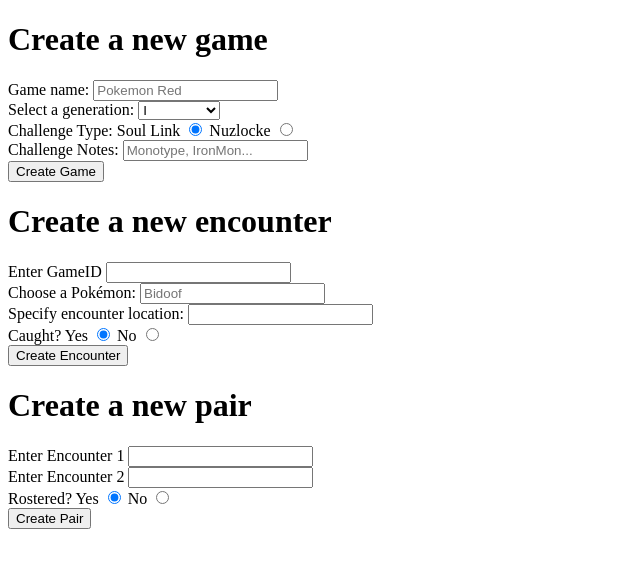
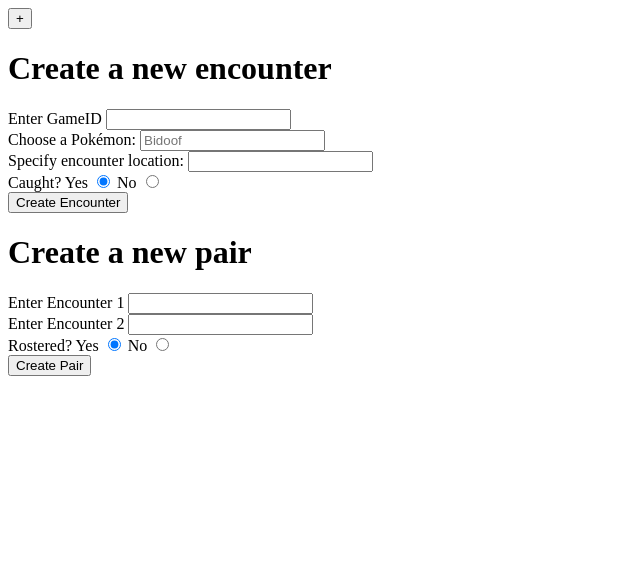
Before and after one commit to jacobhernando128/Nuzlocke-Website, a website: page mainPage.html in a window 1280 px wide. Shown: the whole page, without its empty margins (0-640 px from the left). Drawn offline with Linux system fonts and the light colour scheme.

Commit message:
Created container and button for "CreateGame"
created container to utilize button for js

```diff
--- a/mainPage.html
+++ b/mainPage.html
@@ -8,14 +8,15 @@
     <script src="mainPage.js" defer></script>
 </head>
 <body>
+
+    <button id="CreateGameButton">+</button>
+
+    <div id="CreateGameContainer" style="display: none;">
+        <form id="CreateGame">
             <h1>Create a new game</h1>
 
-    <form id="CreateGame">
-
-        </div>
             <label for="GameName">Game name:</label>
             <input type="text" id="GameName" placeholder="Pokemon Red" required><br>
-        <div>
 
             <div>
                 <label for="generation">Select a generation:</label>
@@ -28,8 +29,8 @@
                     <option value="VI">VI</option>
                     <option value="VII">VII</option>
                     <option value="VIII">VIII</option>
-                <option value="VIIII">VIIII</option>
-                <option value="Rom hack">Rom hack</option><br>
+                    <option value="IX">IX</option>
+                    <option value="Rom hack">Rom hack</option>
                 </select>
             </div>
 
@@ -49,8 +50,8 @@
             </div>
 
             <button type="submit">Create Game</button>
-
         </form>
+    </div>
 
     <h1>Create a new encounter</h1>
 
```
Lines whose indentation alone changed are shown as unchanged.
